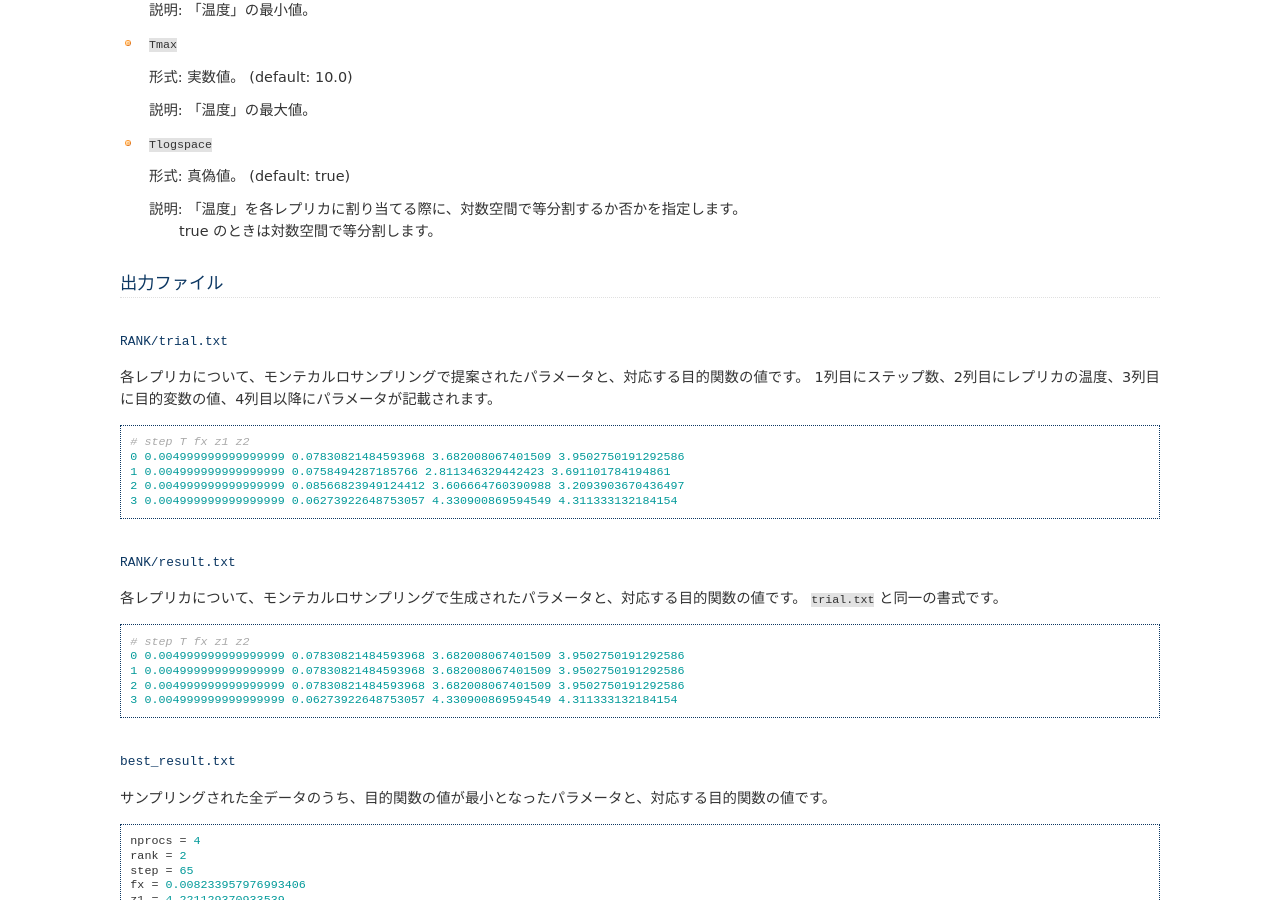
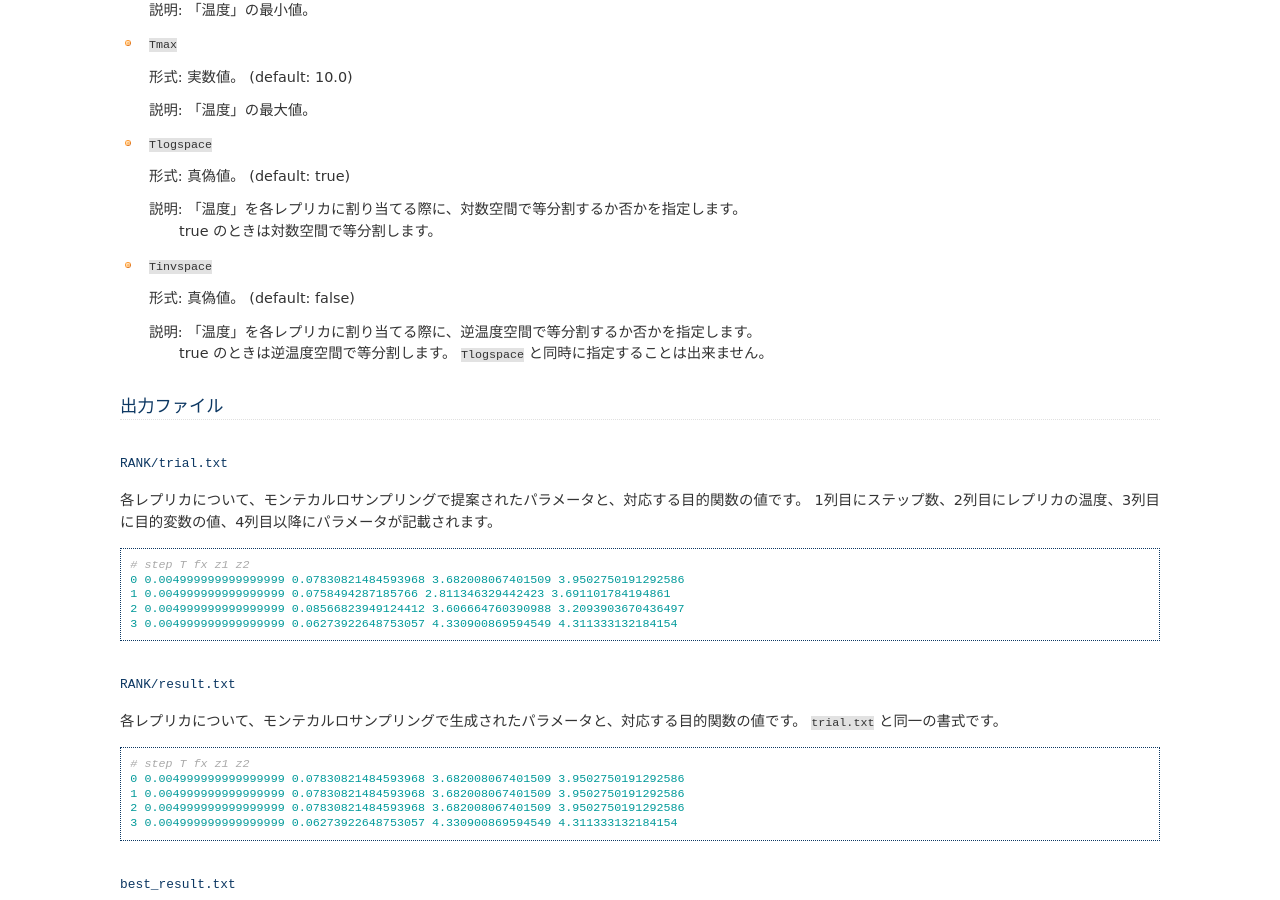
Before and after one commit to issp-center-dev/2DMAT, a Sphinx documentation site: the page built from doc/ja/source/algorithm/exchange.rst, in a window 1280 px wide and 900 px high, scrolled down 1267 px. Built offline with Sphinx 7.4.7, drawn with Linux system fonts in a browser that asks for light colours.

Commit message:
added Tinvspace to docs

```diff
--- a/doc/ja/source/algorithm/exchange.rst
+++ b/doc/ja/source/algorithm/exchange.rst
@@ -80,6 +80,13 @@
   説明: 「温度」を各レプリカに割り当てる際に、対数空間で等分割するか否かを指定します。
         true のときは対数空間で等分割します。
 
+- ``Tinvspace``
+
+  形式: 真偽値。 (default: false)
+
+  説明: 「温度」を各レプリカに割り当てる際に、逆温度空間で等分割するか否かを指定します。
+        true のときは逆温度空間で等分割します。
+        ``Tlogspace`` と同時に指定することは出来ません。
 
 
 出力ファイル
```
Also changed, not shown: doc/en/source/algorithm/exchange.rst (+7 -0 lines).
